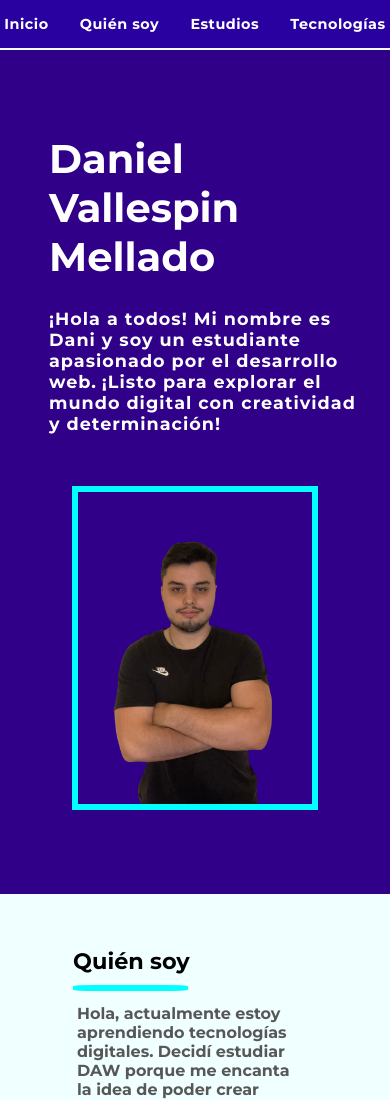
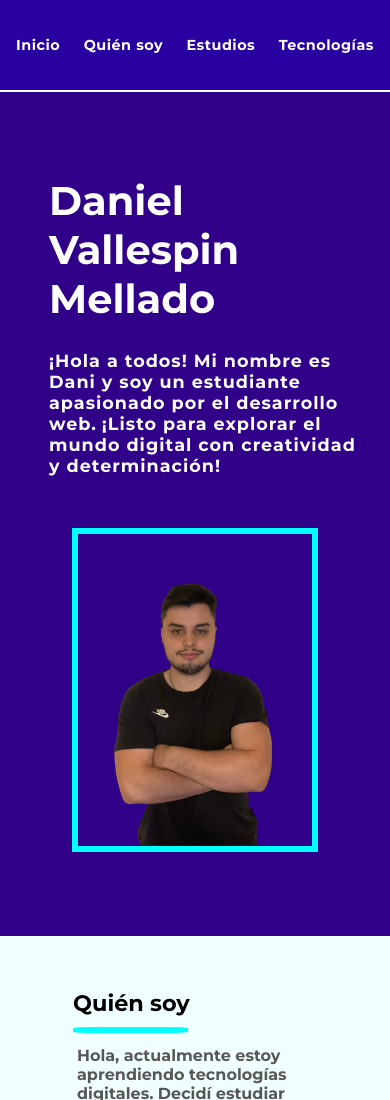
Before and after one commit to danielvallespin/Portfolio, a plain HTML site: page index.html in a window 390 px wide. Shown: the top 1100 px of the page. Drawn offline with nearby package versions, Linux system fonts and the light colour scheme.

Commit message:
inclusion ligera de js

```diff
--- a/index.html
+++ b/index.html
@@ -21,6 +21,8 @@
         <!--Iconos-->
         <link rel="stylesheet" href="https://fonts.googleapis.com/css2?family=Material+Symbols+Outlined:opsz,wght,FILL,GRAD@24,400,0,0" />
         <link rel="stylesheet" href="https://fonts.googleapis.com/css2?family=Material+Symbols+Outlined:opsz,wght,FILL,GRAD@24,400,0,0" />
+        <!--JS-->
+        <script src="js/menu.js"></script>
     </head>
     <!--Cuerpo-->
     <body>
--- /dev/null
+++ b/js/menu.js
@@ -0,0 +1,13 @@
+window.onscroll = function() {transMenu()};
+
+function transMenu(){
+    var menu = document.getElementById("navbar");
+    var pos = document.documentElement.scrollTop;
+    if (pos > 50){
+        menu.style.height = "40px";
+        menu.style.fontSize = "1em";
+    } else{
+        menu.style.height = "60px";
+        menu.style.fontSize = "1.2em";
+    }
+}
--- a/media_queries/grandes.css
+++ b/media_queries/grandes.css
@@ -48,6 +48,9 @@
     /*h2*/
     h2{
         font-size: 2rem;
+    }
+    #quiensoy{
+        width: 19vw;
     }
     /*Texto ilus*/
     .qsspan{
--- a/media_queries/medios.css
+++ b/media_queries/medios.css
@@ -31,6 +31,9 @@
     footer{
         font-size: 0.6rem;
     }
+    #quiensoy{
+        width: 21vw;
+    }
     /*Alinear elemento footer*/
     .cont-div{
         display: flex;
--- a/media_queries/pequeno.css
+++ b/media_queries/pequeno.css
@@ -23,6 +23,9 @@
     /*Tamaño titulo*/
     h1{
         font-size: 2.5rem;
+    }
+    #quiensoy{
+        width: 38vw;
     }
     /*Texto header*/
     .prstxt{
@@ -90,7 +93,7 @@
     nav{
         justify-content: center;
         padding-right: 0;
-        gap: 8vw;
+        gap: 6vw;
     }
     /*Quitamos efecto raya del menu ya que esta pensado para pulsar y no pasar por encima*/
     .nava:hover:after{
--- a/styles/main.css
+++ b/styles/main.css
@@ -37,14 +37,23 @@ h2{
     width: 13.1rem;
     transform: scale(1);
 }
+#quiensoy{
+    width: 14vw;
+}
 /*Pequeña animacion al pasar por encima de estudios*/
 #estudios:hover ~ .bajoh2{
     width: 11.3rem;
     transform: scale(1);
 }
+#estudios{
+    width: 11vw;
+}
 #tecnologias:hover ~ .bajoh2{
     width: 16rem;
     transform: scale(1);
+}
+#tecnologias{
+    width: 15vw;
 }
 /**************************QUIEN SOY**************************/
 .qs{
--- a/styles/menu.css
+++ b/styles/menu.css
@@ -32,6 +32,7 @@ nav{
     display: flex;
     flex-direction: row;
     justify-content: end;
+    align-items: center;
     gap: 2vw;
     background-color: var(--background-menu);
     color: var(--text-color);
@@ -41,6 +42,7 @@ nav{
     top: 0;
     border-bottom: 2px solid azure;
     z-index: 2;
+    transition: 0.2s ease;
 }
 /*Elementos del menu*/
 .nava{
```
